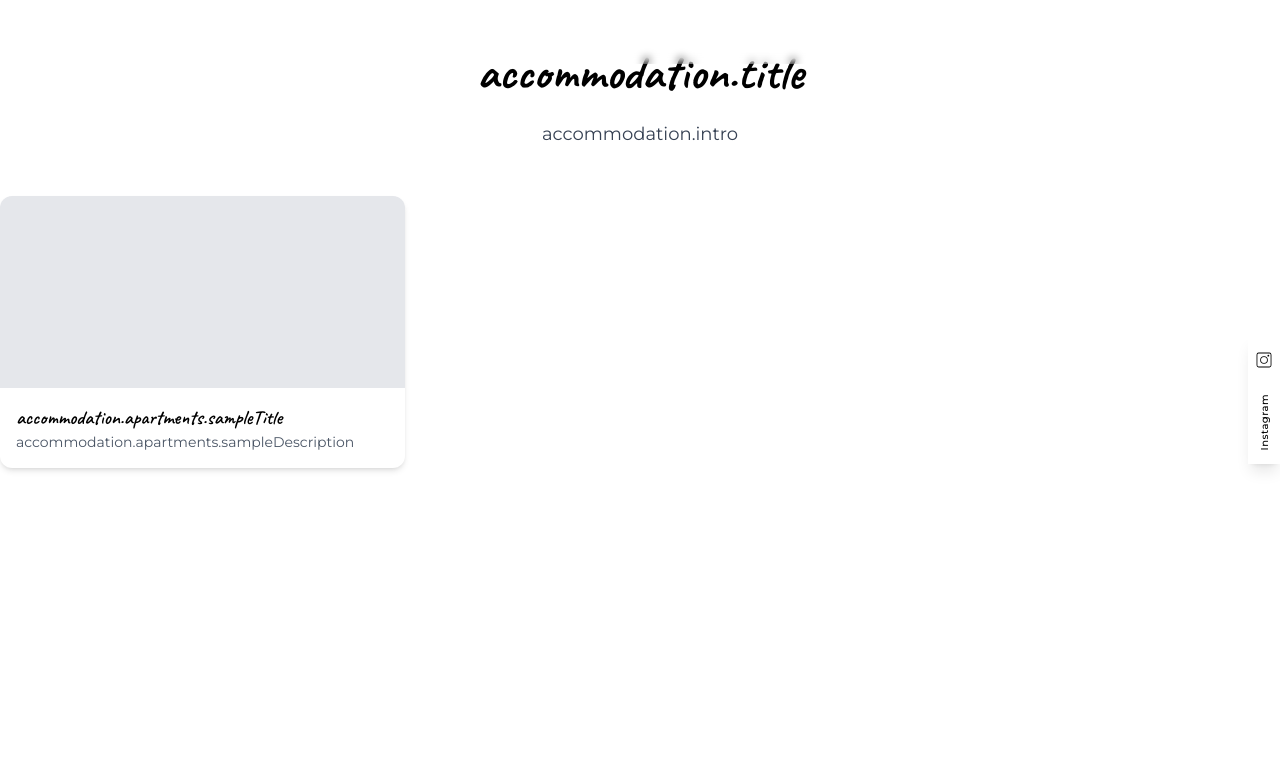
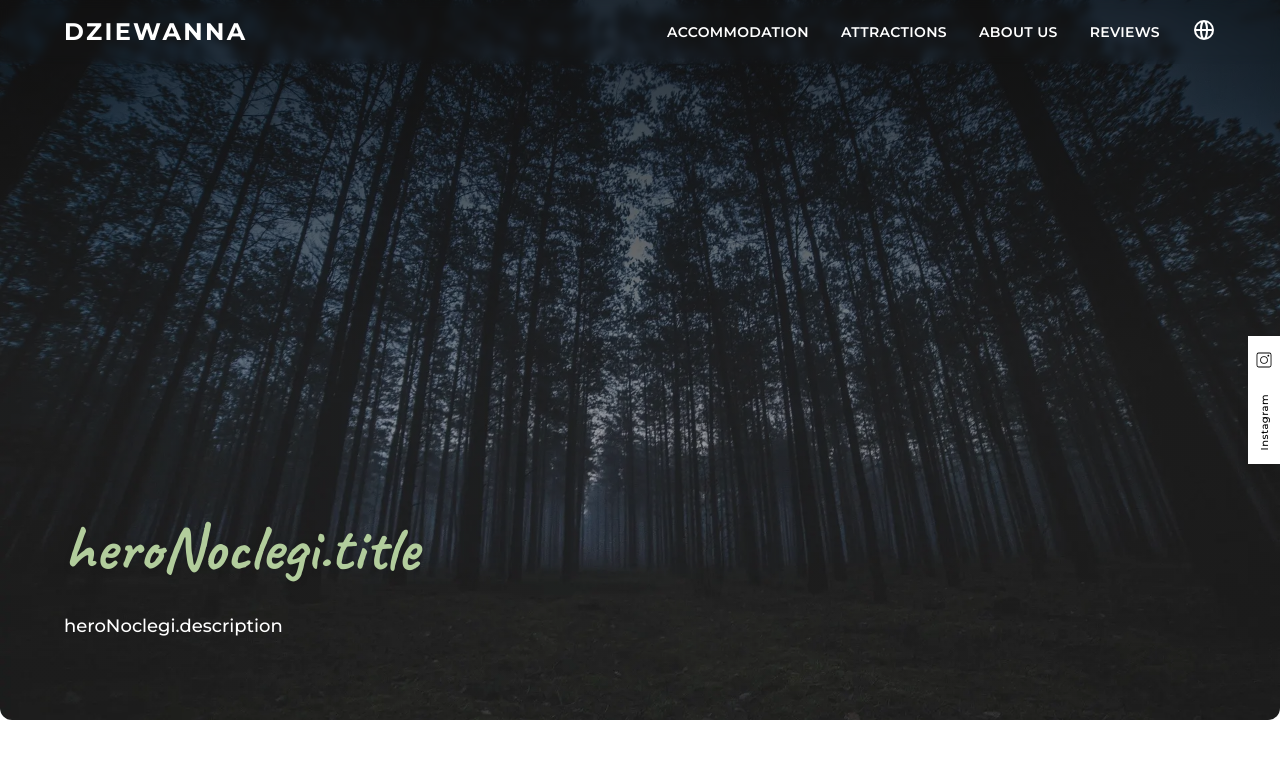
Before and after one commit to dawidglap/dziewanna, a Next.js app: page /en/noclegi in a window 1280 px wide. Shown: the top 758 px of the page. Built offline with nearby package versions, Linux system fonts and the light colour scheme.

Commit message:
heroNoclegi ready in pl.json

```diff
--- a/messages/pl.json
+++ b/messages/pl.json
@@ -134,5 +134,9 @@
     "notFound": {
         "message": "Ups! Taka strona nie istnieje lub została przeniesiona.",
         "backHome": "Wróć na stronę główną"
+    },
+    "heroNoclegi": {
+        "title": "Dziewanna – noclegi z duszą, które zostają w sercu",
+        "description": "Zamieszkaj w przytulnych apartamentach z własną kuchnią i ogrzewaniem. Wieczorem dołącz do ogniska w ogrodzie lub wspólnego grilla z innymi gośćmi. W lounge z kominkiem czekają rozmowy, śmiech i spokój. Dziewanna to nie tylko nocleg – to miejsce, które łączy ludzi i naturę."
     }
 }
--- a/src/app/[locale]/noclegi/page.tsx
+++ b/src/app/[locale]/noclegi/page.tsx
@@ -1,6 +1,7 @@
 // src/app/[locale]/noclegi/page.tsx
 import { useTranslations } from "next-intl";
 import { Metadata } from "next";
+import HeroNoclegi from "@/components/HeroNoclegi"; // Assicurati che il path sia corretto
 
 export const metadata: Metadata = {
   title: "Dziewanna – noclegi z duszą w sercu Pomorza",
@@ -12,28 +13,12 @@ export default function NoclegiPage() {
   const t = useTranslations("accommodation");
 
   return (
-    <main className="px-4 sm:px-8 xl:px-0 py-12 max-w-7xl mx-auto">
-      {/* Hero Title */}
-      <h1 className="text-4xl md:text-5xl font-bold mb-6 text-center">
-        {t("title")}
-      </h1>
+    <>
+      {/* Hero full screen */}
+      <HeroNoclegi />
 
-      {/* Intro Paragraph */}
-      <p className="text-lg text-center max-w-2xl mx-auto text-gray-700 mb-12">
-        {t("intro")}
-      </p>
+      {/* Main content */}
 
-      {/* Cards grid or image gallery */}
-      <section className="grid grid-cols-1 sm:grid-cols-2 xl:grid-cols-3 gap-8">
-        {/* Qui aggiungeremo <ApartmentCard /> */}
-        <div className="bg-white rounded-xl shadow-md overflow-hidden">
-          <div className="h-48 bg-gray-200" />
-          <div className="p-4">
-            <h2 className="text-xl font-semibold">{t("apartments.sampleTitle")}</h2>
-            <p className="text-sm text-gray-600">{t("apartments.sampleDescription")}</p>
-          </div>
-        </div>
-      </section>
-    </main>
+    </>
   );
 }
--- a/src/components/AboutDziewanna.tsx
+++ b/src/components/AboutDziewanna.tsx
@@ -3,6 +3,7 @@
 import Image from 'next/image';
 import { useTranslations } from 'next-intl';
 import Poster from '../../public/poster.webp';
+import Link from 'next/link';
 
 import { Leaf, Sun, Snowflake, Flame, Apple, MountainSnow, Trees, Flower, GlassWater } from "lucide-react";
 
@@ -24,7 +25,7 @@ export default function AboutDziewanna() {
     </h2>
   </div>
 
-  <div className="h-full rounded-xl overflow-hidden shadow-lg -mt-20">
+  <div className="h-full rounded-sm overflow-hidden shadow-lg -mt-20">
     <Image
       src={Poster}
       alt="Dziewanna Main"
@@ -41,7 +42,7 @@ export default function AboutDziewanna() {
   <div className="flex flex-col md:flex-row gap-6">
     {/* Immagine 1 */}
     <div className="md:w-1/2 mt-0 md:mt-10">
-      <div className="aspect-square rounded-xl overflow-hidden shadow-md">
+      <div className="aspect-square rounded-sm overflow-hidden shadow-md">
         <Image
           src={Poster}
           alt="Dziewanna small 1"
@@ -52,7 +53,7 @@ export default function AboutDziewanna() {
     </div>
     {/* Immagine 2 */}
     <div className="md:w-1/2 mt-0 md:-mt-10">
-      <div className="aspect-square rounded-xl overflow-hidden shadow-md">
+      <div className="aspect-square rounded-sm overflow-hidden shadow-md">
         <Image
           src={Poster}
           alt="Dziewanna small 2"
@@ -86,7 +87,7 @@ export default function AboutDziewanna() {
       <p className="m-0">{t("aboutDziewanna.autumn")}</p>
     </div>
     <div className="flex items-center gap-2">
-      <MountainSnow className="w-5 h-5 text-blue-500" />
+      <Snowflake className="w-5 h-5 text-blue-500" />
       <p className="m-0">{t("aboutDziewanna.winter")}</p>
     </div>
   </div>
@@ -121,12 +122,24 @@ export default function AboutDziewanna() {
 
   {/* Bottoni */}
   <div className="mt-4 flex gap-4 flex-wrap">
-    <button className="px-6 py-2 bg-black text-white rounded-full text-sm font-medium">
-      {t('aboutDziewanna.seeApartments')}
-    </button>
-    <button className="px-6 py-2 border border-black rounded-full text-sm font-medium">
-      {t('aboutDziewanna.callToBook')}
-    </button>
+   <Link
+        href="tel:+48730733399"
+        className="bg-[#1F1F1F] text-white text-center font-semibold px-6 py-3 rounded-sm
+                 shadow hover:bg-[#B2CD9C] hover:text-black transition
+                 text-sm sm:text-base md:text-lg w-full sm:w-auto"
+      >
+        {t('aboutDziewanna.callToBook')}
+      </Link>
+
+      {/* 🟦 Bottone secondario: Vedi appartamenti */}
+      <Link
+        href="/pokoje"
+        className="bg-white border border-[#1F1F1F] text-[#1F1F1F] text-center font-semibold px-6 py-3 rounded-sm
+                 hover:bg-[#B2CD9C] hover:border-[#B2CD9C] hover:text-black transition
+                 text-sm sm:text-base md:text-lg w-full sm:w-auto"
+      >
+        {t('aboutDziewanna.seeApartments')}
+      </Link>
   </div>
 </div>
 
--- /dev/null
+++ b/src/components/HeroNoclegi.tsx
@@ -0,0 +1,63 @@
+'use client';
+
+import Image from 'next/image';
+import { useTranslations } from 'next-intl';
+import { motion } from 'framer-motion';
+import Poster from '../../public/forest.webp';
+import LayoutWrapper from '@/components/LayoutWrapper';
+
+export default function HeroNoclegi() {
+  const t = useTranslations('heroNoclegi');
+
+  return (
+   <section
+  className="relative w-full overflow-hidden flex items-end pb-20 h-[100vh] md:h-[90vh]"
+>
+
+   {/* Background image */}
+<div className="absolute inset-0 z-0 ">
+  <Image
+    src={Poster}
+    alt="Dziewanna hero background"
+    fill
+    className="object-cover object-center rounded-b-xl"
+    priority
+  />
+</div>
+        {/* Overlay graduale */}
+<div className="absolute inset-0 z-10 bg-gradient-to-b from-[#0d0d0d]/80 via-[#1a1a1a]/50 to-transparent" />
+
+
+
+
+      {/* Content layout */}
+      <LayoutWrapper>
+        <motion.div
+          className="relative z-10 max-w-4xl mx-auto xl:mx-0 pb-10 xl:pb-0 xl:pt-0 text-left"
+          initial={{ opacity: 0, y: 40 }}
+          animate={{ opacity: 1, y: 0 }}
+          transition={{ duration: 1 }}
+        >
+          <motion.h1
+            className="font-caveat font-bold text-[#B2CD9C] drop-shadow-md leading-tight
+                       text-[clamp(2.5rem,8vw,4rem)]"
+            initial={{ opacity: 0, y: 20 }}
+            animate={{ opacity: 1, y: 0 }}
+            transition={{ delay: 0.3 }}
+          >
+            {t('title')}
+          </motion.h1>
+
+          <motion.p
+            className="text-white text-base font-medium xl:text-lg mt-6 max-w-2xl"
+            initial={{ opacity: 0 }}
+            animate={{ opacity: 1 }}
+            transition={{ delay: 0.6 }}
+          >
+            {t('description')}
+          </motion.p>
+        </motion.div>
+      </LayoutWrapper>
+    </section>
+  );
+}
--- a/src/components/LangSwitcher.tsx
+++ b/src/components/LangSwitcher.tsx
@@ -22,7 +22,7 @@ export default function LangSwitcher() {
   };
 
   return (
-    <div className="relative z-30 ">
+    <div className="relative z-30 mt-2 xl:mt-0">
       <button
         onClick={() => setIsOpen(!isOpen)}
         className="text-white hover:text-[#B2CD9C] transition"
--- a/src/components/NavbarMobile.tsx
+++ b/src/components/NavbarMobile.tsx
@@ -57,11 +57,11 @@ export default function NavbarMobile() {
   ];
 
   return (
-    <div className="xl:hidden fixed top-0 w-full z-50">
+    <div className="xl:hidden fixed top-0 w-full z-50 ">
       {/* Top bar sempre sopra */}
       <div
         className={`flex justify-between items-center px-6 lg:px-12 xl:px-16 transition-all duration-500 ${
-          compact ? 'py-2' : 'py-4'
+          compact ? 'py-3' : 'py-6'
         }`}
         style={{
           backgroundColor: `rgba(17, 26, 32, ${backgroundOpacity})`,
```
Also changed, not shown: public/forest.webp (added).
